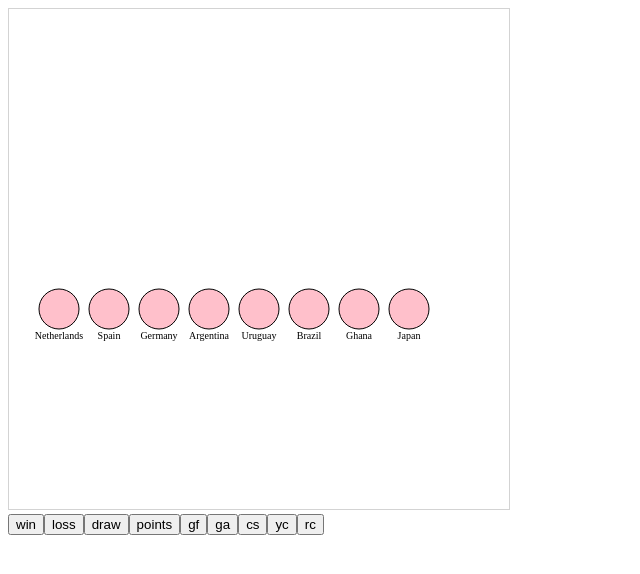
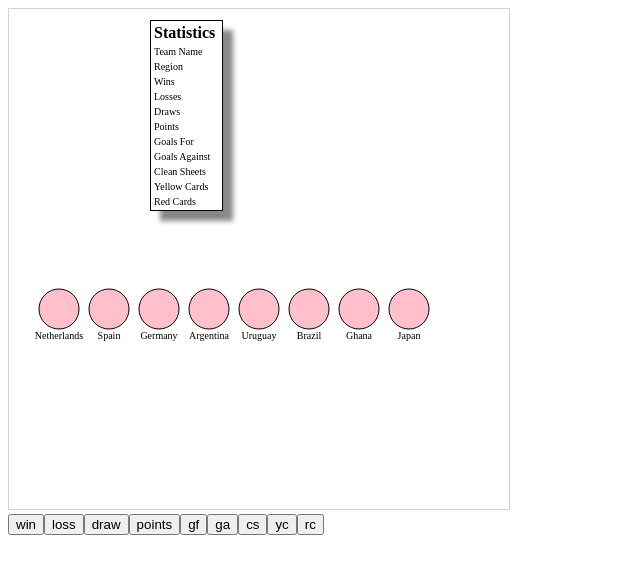
Before and after one commit to cghil/more_d3_learning, a plain HTML site: page chapter3/index2.html in a window 1280 px wide. Shown: the whole page, without its empty margins (0-640 px from the left). Drawn offline with nearby package versions, Linux system fonts and the light colour scheme.

Commit message:
finished chapeter 3

```diff
--- a/chapter3/modal.html
+++ b/chapter3/modal.html
@@ -0,0 +1,16 @@
+<table>
+    <tr>
+        <th>Statistics</th>
+    </tr>
+    <tr><td>Team Name</td><td class="data"></td></tr>
+    <tr><td>Region</td><td class="data"></td></tr>
+    <tr><td>Wins</td><td class="data"></td></tr>
+    <tr><td>Losses</td><td class="data"></td></tr>
+    <tr><td>Draws</td><td class="data"></td></tr>
+    <tr><td>Points</td><td class="data"></td></tr>
+    <tr><td>Goals For</td><td class="data"></td></tr>
+    <tr><td>Goals Against</td><td class="data"></td></tr>
+    <tr><td>Clean Sheets</td><td class="data"></td></tr>
+    <tr><td>Yellow Cards</td><td class="data"></td></tr>
+    <tr><td>Red Cards</td><td class="data"></td></tr>
+</table>
--- a/chapter3/other_soccerviz.js
+++ b/chapter3/other_soccerviz.js
@@ -17,7 +17,7 @@ function createSoccerViz(){
 				return "translate(" + (i * 50) + ", 0)"
 			}); // create a g for each team to add labels or otehr elements as we get more ambitious
 
-		var teamG = d3.selectAll("g.overallG");
+		var teamG = d3.selectAll("g.overallG").on("click", teamClick);
 
 		teamG
 			.append("circle").attr("r", 0)
@@ -97,5 +97,15 @@ function createSoccerViz(){
 
 		teamG.select("text").style("pointer-events","none");
 
-	}
+		d3.text("modal.html", function(data) {d3.select("body").append("div").attr("id", "modal").html(data)});
+		// creates a new div with an id of modal
+		// populates it with HTML content from modal.html
+		// we wanted to use .text() because it is more convenient to load the raw HTML code like this and drop it into the .html()
+		function teamClick(d) {
+  		d3.selectAll("td.data").data(d3.values(d)).html(function(p) {return p})
+		}
+		// selected the rows for data
+		// updates the td.data elements with the values of the team clicked
+	};
+
 }
--- a/chapter3/style.css
+++ b/chapter3/style.css
@@ -19,3 +19,25 @@ circle.active{
 circle.inactive {
 	fill: gray;
 }
+
+#modal {
+  position:fixed;
+  left:150px;
+  top:20px;
+  z-index:1;
+  background: white;
+  border: 1px black solid;
+  box-shadow: 10px 10px 5px #888888;
+}
+
+tr {
+  border: 1px gray solid;
+}
+
+td {
+  font-size: 10px;
+}
+
+td.data {
+  font-weight: 900;
+}
```
